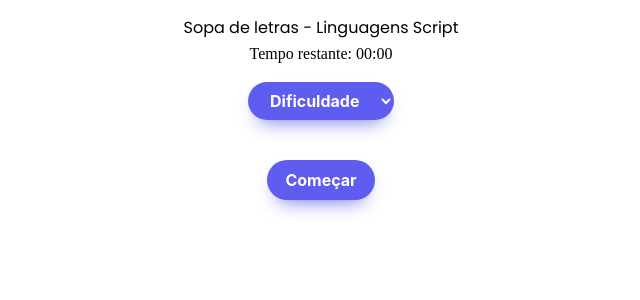
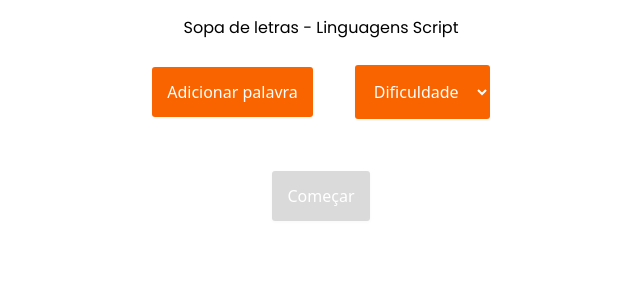
Before and after one commit to Marco-26/trabalho-pratico-ls, a React (Create React App) app: page / in a window 1280 px wide. Shown: the top 300 px of the page, without its empty margins (319-959 px from the left). Built offline with nearby package versions, Linux system fonts and the light colour scheme.

Commit message:
css update

```diff
--- a/src/App.js
+++ b/src/App.js
@@ -22,20 +22,16 @@ function App() {
     }
     if (e.currentTarget.value === "1") {
       setLevel(1);
-      setTimer(39);
+      setTimer(4);
     }
     if (e.currentTarget.value === "2") {
       setLevel(2);
-      setTimer(0.1);
+      setTimer(3);
     }
     if (e.currentTarget.value === "3") {
       setLevel(3);
-      setTimer(0.1);
+      setTimer(2);
     }
-  };
-
-  const arrayProps = {
-    clicked: false,
   };
 
   switch (level) {
@@ -123,8 +119,6 @@ function App() {
           wordpose={wordpose}
           wordAmount={wordAmount}
           setTrigger={setTrigger}
-          handleGameStart={handleGameStart}
-          setLost={setLost}
           setWin={setWin}
         />
       )}
@@ -135,6 +129,7 @@ function App() {
           title="Ganhou o jogo"
           buttonTxt="Fechar"
           resetWinLost={resetWinLost}
+          handleGameStart={handleGameStart}
         >
           Parabéns, você ganhou o jogo!
         </Popup>
@@ -146,6 +141,7 @@ function App() {
           title="O tempo acabou!"
           buttonTxt="Fechar"
           resetWinLost={resetWinLost}
+          handleGameStart={handleGameStart}
         >
           Para a próxima tente ser mais rápido!
         </Popup>
--- a/src/components/data.js
+++ b/src/components/data.js
@@ -7,5 +7,11 @@ export const data = [
     "Lua",
     "Vue",
     "Java",
-    "pagar",
+    "Angular",
+    "Python",
+    "Kotlin",
+    "Swift",
+    "Matlab",
+    "Redux",
+    "Sass"
 ]
--- a/src/components/grid/board.jsx
+++ b/src/components/grid/board.jsx
@@ -2,6 +2,6 @@ import styled from "styled-components";
 
 export const Board = styled.div`
     display: grid;
-    border: 3px solid rgb(60, 65, 231);
+    border: 1px solid ;
     grid-template-columns: repeat(${props => `${props.cssRepeat}`}, 30px);
   `;
--- a/src/components/grid/grid.css
+++ b/src/components/grid/grid.css
@@ -9,19 +9,11 @@
 }
 
 .cell{
-
-    -webkit-touch-callout: none;
-    -webkit-user-select: none;
-    -khtml-user-select: none;
-    -moz-user-select: none;
-    -ms-user-select: none;
-    user-select: none;
     width: 30px;
     height: 30px;
-    border: 2px solid rgb(73, 78, 231);
+    border: 1px solid;
     margin:0px;
     padding-top: 6px;
-    border-radius: 3px;
     text-align: center;
     align-items: center;
 }
@@ -31,20 +23,14 @@
 }
 
 .cell:hover{
-    transform: scale(0.85);
+    transform: scale(0.95);
     cursor: pointer;
 }
 
 .words{
     margin-left: 30px;
-
-
-
-
 }
 
 .words p {
     margin: 10px;
-
-
 }
--- a/src/components/grid/grid.jsx
+++ b/src/components/grid/grid.jsx
@@ -7,7 +7,7 @@ import Leters from "./leters";
 let wordsFound = 0;
 
 const Grid = (props) => {
-  const { mapa, palavra, cssRepeat, wordpose, wordAmount,setTrigger,handleGameStart,setWin} = props;
+  const { mapa, palavra, cssRepeat, wordpose, wordAmount,setTrigger,setWin} = props;
   const [grid, setGrid] = useState(mapa);
   const [posicao, setposicao] = useState([]);
   const [tecla, settecla] = useState([]);
@@ -83,7 +83,6 @@ const Grid = (props) => {
           wordsFound++;
           if(wordsFound === wordAmount){
             setTrigger(true);
-            handleGameStart();
             setWin(true);
             wordsFound = 0;
           }
@@ -201,7 +200,7 @@ const Grid = (props) => {
           {words.map((word) => (
             <div
               style={{
-                backgroundColor: word.clicked ? "rgb(100, 2300, 136)" : "red",
+                textDecoration: word.clicked ? "line-through" : ""
               }}
             >
               <p>{word.palavra}</p>
--- a/src/components/header/header.css
+++ b/src/components/header/header.css
@@ -1,9 +1,11 @@
 @import url('https://fonts.googleapis.com/css2?family=Poppins&display=swap');
 
+body{
+    font-family: 'Poppins', sans-serif;
+}
 
 h1{
     color:black;
-    font-family: 'Poppins', sans-serif;
 }
 
 .header{
@@ -18,3 +20,73 @@ h1{
 .header h4{
     margin-top: 10px;
 }
+
+
+
+/* CSS */
+.button-5 {
+  margin-top: 30px;
+  align-items: center;
+  background-clip: padding-box;
+  background-color: #fa6400;
+  border: 1px solid transparent;
+  border-radius: .25rem;
+  box-shadow: rgba(0, 0, 0, 0.02) 0 1px 3px 0;
+  box-sizing: border-box;
+  color: #fff;
+  cursor: pointer;
+  display: inline-flex;
+  font-family: system-ui,-apple-system,system-ui,"Helvetica Neue",Helvetica,Arial,sans-serif;
+  font-size: 16px;
+  justify-content: center;
+  line-height: 1.25;
+  padding: 15px;
+  position: relative;
+  text-decoration: none;
+  transition: all 250ms;
+  user-select: none;
+  vertical-align: baseline;
+  width: auto;
+}
+
+.button-5:hover,
+.button-5:focus {
+  background-color: #fb8332;
+  box-shadow: rgba(0, 0, 0, 0.1) 0 4px 12px;
+}
+
+.button-5:hover {
+  transform: translateY(-1px);
+}
+
+.button-5:active {
+  background-color: #c85000;
+  box-shadow: rgba(0, 0, 0, .06) 0 2px 4px;
+  transform: translateY(0);
+}
+
+
+.select{
+    margin-top: 30px;
+    align-items: center;
+    background-clip: padding-box;
+    background-color: #dadada;
+    border: 1px solid transparent;
+    border-radius: .25rem;
+    box-shadow: rgba(0, 0, 0, 0.02) 0 1px 3px 0;
+    box-sizing: border-box;
+    color: #fff;
+    cursor: pointer;
+    display: inline-flex;
+    font-family: system-ui,-apple-system,system-ui,"Helvetica Neue",Helvetica,Arial,sans-serif;
+    font-size: 16px;
+    justify-content: center;
+    line-height: 1.25;
+    padding: 15px;
+    position: relative;
+    text-decoration: none;
+    transition: all 250ms;
+    user-select: none;
+    vertical-align: baseline;
+    width: auto;
+}
--- a/src/components/header/header.jsx
+++ b/src/components/header/header.jsx
@@ -2,15 +2,26 @@ import React from "react";
 import { Timer } from "../index";
 import '../reset.css';
 import './header.css';
+import { data } from "../data";
 
 const Header = (props) => {
     const {gameStarted, handleGameStart,handleTrigger,level, handleLevel, timer,setLost} = props;
 
+    function addWord(){
+        var word = prompt("Insira uma palavra:");
+        if (word === "") {
+            return;
+        } else if (word) {
+            data.push(word);
+        }
+    }
+
     return(
         <div className="header">
             <h1>Sopa de letras - Linguagens Script</h1>
-            <h4>Tempo restante: {gameStarted ? <Timer timer={timer} setTrigger={handleTrigger} handleGameStart={handleGameStart} setLost={setLost}/>:"00:00"}</h4>
-            <select className="select" name="dificulty" id="" onChange={handleLevel} disabled={gameStarted===true}>
+            {gameStarted && <h1><Timer timer={timer} setTrigger={handleTrigger} setLost={setLost}/></h1>}
+            <button className="button-5" onClick={() => addWord()} disabled={gameStarted===true} style={{backgroundColor: gameStarted ? "#dadada" : "#fa6400", cursor: gameStarted ? 'auto' : 'pointer'}}>Adicionar palavra</button>
+            <select className="select" name="dificulty" id="" onChange={handleLevel} disabled={gameStarted===true} style={{backgroundColor: gameStarted ? "#dadada" : "#fa6400", cursor: gameStarted ? 'auto' : 'pointer'}}>
                     <option value={0}>Dificuldade</option>
                     <option value={1}>Simples</option>
                     <option value={2}>Intermédio</option>
@@ -19,8 +30,8 @@ const Header = (props) => {
             <br />
 
             {/* Botoes com conditional rendering */}
-            {!gameStarted && <button className="bottun" disabled={level === 0} onClick={handleGameStart}>Começar</button>}
-            {gameStarted && <button className="bottun" disabled={level === 0} onClick={handleGameStart}>Parar jogo</button>}
+            {!gameStarted && <button className="button-5 start" disabled={level === 0} onClick={handleGameStart} style={{backgroundColor: level === 0 ? "#dadada" : "#fa6400", cursor: level === 0 ? 'auto' : 'pointer'}}>Começar</button>}
+            {gameStarted && <button className="button-5 start" disabled={level === 0} onClick={handleGameStart} style={{backgroundColor: level === 0 ? "#dadada" : "#fa6400", cursor: level === 0 ? 'auto' : 'pointer'}}>Parar jogo</button>}
         </div>
     );
 }
--- a/src/components/popup/popup.jsx
+++ b/src/components/popup/popup.jsx
@@ -2,7 +2,7 @@ import React from "react";
 import './popup.css';
 
 const Popup = (props) => {
-    const {trigger, handleTrigger, title,children, buttonTxt,resetWinLost} = props;
+    const {trigger, handleTrigger, title,children, buttonTxt,resetWinLost,handleGameStart} = props;
 
     return (trigger) ? (
         <div className="modal">
@@ -10,7 +10,7 @@ const Popup = (props) => {
             <div className="modal-content">
                 <h1>{title}</h1>
                 <p>{children}</p>
-                <button onClick={()=>{handleTrigger(); resetWinLost();}} className="modal-button">{buttonTxt}</button>
+                <button onClick={()=>{handleTrigger(); resetWinLost(); handleGameStart();}} className="modal-button">{buttonTxt}</button>
             </div>
         </div>
     ):"";
--- a/src/components/reset.css
+++ b/src/components/reset.css
@@ -57,46 +57,3 @@ body{
     font-size: 100%;
     list-style-type: none;
 }
-
-.bottun{
-  background: #5E5DF0;
-  border-radius: 999px;
-  box-shadow: #5E5DF0 0 10px 20px -10px;
-  box-sizing: border-box;
-  color: #FFFFFF;
-  cursor: pointer;
-  font-family: Inter,Helvetica,"Apple Color Emoji","Segoe UI Emoji",NotoColorEmoji,"Noto Color Emoji","Segoe UI Symbol","Android Emoji",EmojiSymbols,-apple-system,system-ui,"Segoe UI",Roboto,"Helvetica Neue","Noto Sans",sans-serif;
-  font-size: 16px;
-  font-weight: 700;
-  line-height: 24px;
-  opacity: 1;
-  outline: 0 solid transparent;
-  padding: 8px 18px;
-
-
-  touch-action: manipulation;
-
-
-  border: 0;
-}
-.select{
-    background: #5E5DF0;
-  border-radius: 999px;
-  box-shadow: #5E5DF0 0 10px 20px -10px;
-  box-sizing: border-box;
-  color: #FFFFFF;
-  cursor: pointer;
-  font-family: Inter,Helvetica,"Apple Color Emoji","Segoe UI Emoji",NotoColorEmoji,"Noto Color Emoji","Segoe UI Symbol","Android Emoji",EmojiSymbols,-apple-system,system-ui,"Segoe UI",Roboto,"Helvetica Neue","Noto Sans",sans-serif;
-  font-size: 16px;
-  font-weight: 700;
-  line-height: 24px;
-  opacity: 1;
-  outline: 0 solid transparent;
-  padding: 8px 18px;
-
-
-  touch-action: manipulation;
-
-
-  border: 0;
-}
--- a/src/components/timer/timer.jsx
+++ b/src/components/timer/timer.jsx
@@ -1,7 +1,7 @@
 import useTimer from './timer-utils';
 
 const Timer = (props) => {
-  const {timer,setTrigger,handleGameStart,setLost} = props
+  const {timer,setTrigger,setLost} = props
   const endTime = new Date().getTime() + 60000 * timer; // tempo depende da dificuldade escolhida
   const [timeLeft] = useTimer(endTime);
 
@@ -10,14 +10,11 @@ const Timer = (props) => {
 
   if(timeLeft === 0){
     setLost(true);
-    handleGameStart();
     setTrigger(true);
   }
 
   return (
-    <div>
       <p>{`${minutes}:${seconds}`}</p>
-    </div>
   );
 }
 
```
Also changed, not shown: src/components/grid/leters.jsx (+1 -13 lines).
